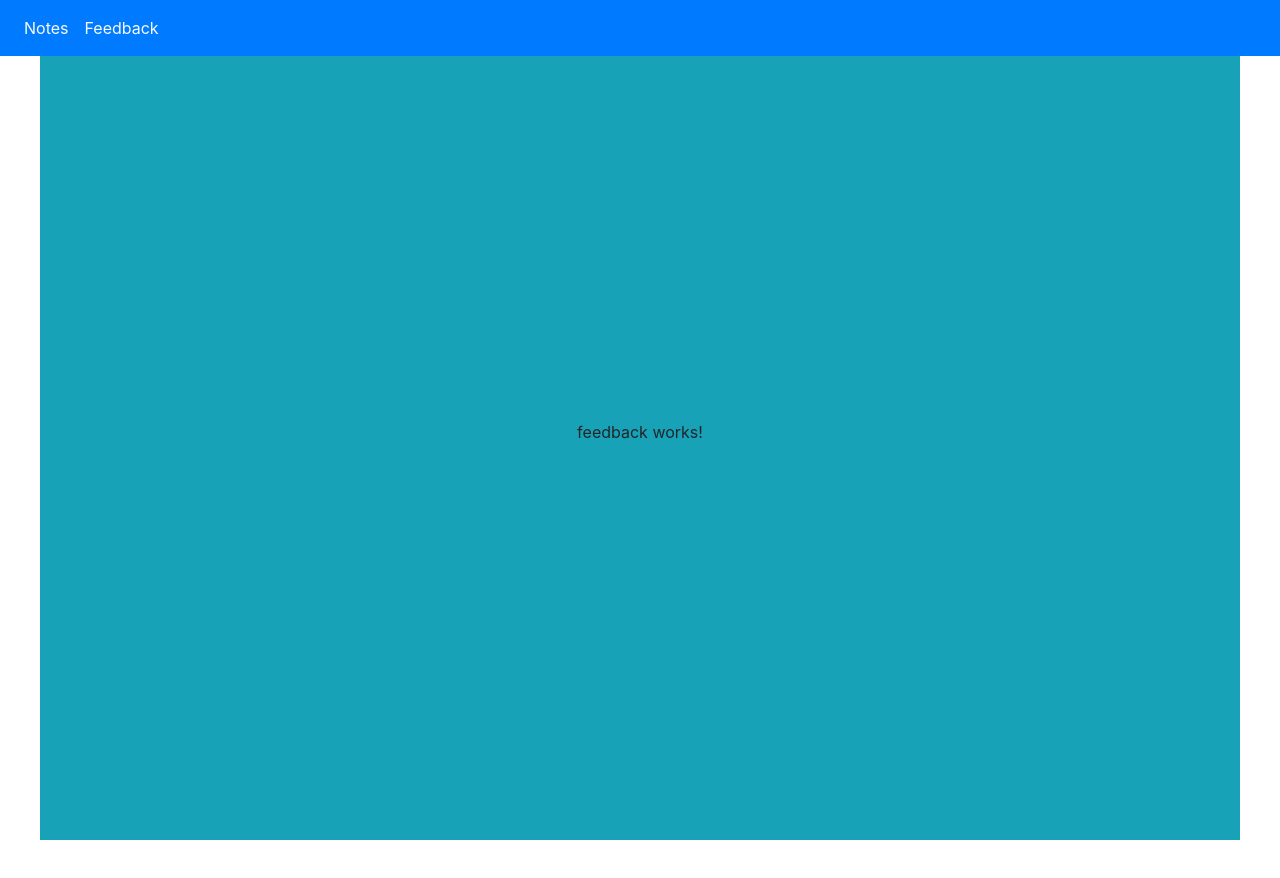
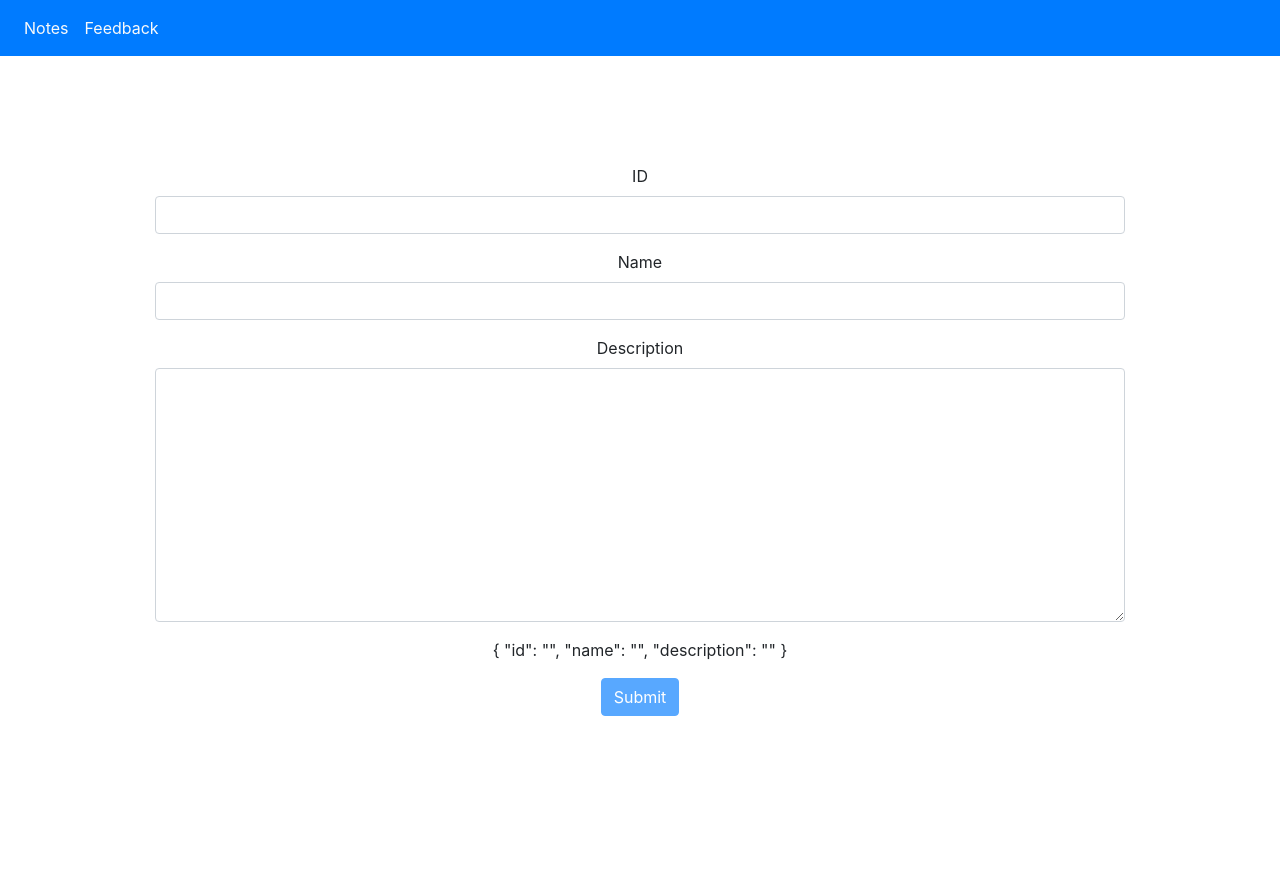
Before and after one commit to turkaytunc/trakya-sozluk, an Angular app: page /feedback in a window 1280 px wide. Built offline with nearby package versions, Linux system fonts and the light colour scheme.

Commit message:
initial webservice completed

```diff
--- a/src/app/app.component.html
+++ b/src/app/app.component.html
@@ -15,7 +15,7 @@
 
 <section>
   <div class="container-fluid">
-    <div class="row bg-info justify-content-center align-items-center" style="height: 100vh;">
+    <div class="row justify-content-center align-items-center" style="height: 100vh;">
       <div class="col-sm-10 text-center">
         <router-outlet></router-outlet>
       </div>
--- a/src/app/feedback/feedback.component.html
+++ b/src/app/feedback/feedback.component.html
@@ -1 +1,70 @@
-<p>feedback works!</p>
+<form #f="ngForm" class="rol-sm-12" (ngSubmit)="submit(f)">
+
+  <div class="form-group rol-lg-6">
+    <label for="ID" class="for">ID</label>
+    <input required
+           ngModel
+           name="id"
+           #id="ngModel"
+           (change)="log(id)"
+           id="ID"
+           type="text"
+           class="form-control"
+           minlength="3"
+           maxlength="10"
+    >
+    <div class="alert alert-danger"
+         *ngIf="firstName.touched && !firstName.valid">
+
+      <div *ngIf="firstName.errors.required">
+        ID is required
+      </div>
+      <div *ngIf="firstName.errors.minlength">
+        ID should be minimum {{ firstName.errors.minlength.requiredLength }} characters.
+      </div>
+      <div *ngIf="firstName.errors.maxlength">
+        ID should be maximum 15 characters
+      </div>
+
+    </div>
+  </div>
+
+
+  <div class="form-group rol-lg-6">
+    <label for="firstName" class="for">Name</label>
+    <input required
+           ngModel
+           name="name"
+           #firstName="ngModel"
+           (change)="log(firstName)"
+           id="firstName"
+           type="text"
+           class="form-control"
+           minlength="3"
+           maxlength="10"
+    >
+    <div class="alert alert-danger"
+         *ngIf="firstName.touched && !firstName.valid">
+
+      <div *ngIf="firstName.errors.required">
+        First name is required
+      </div>
+      <div *ngIf="firstName.errors.minlength">
+        First name should be minimum {{ firstName.errors.minlength.requiredLength }} characters.
+      </div>
+      <div *ngIf="firstName.errors.maxlength">
+        First name should be maximum 15 characters
+      </div>
+
+    </div>
+
+  </div>
+
+  <div class="form-group">
+    <label for="comment">Description</label>
+    <textarea ngModel name="description" id="comment" cols="30" rows="10" class="form-control">
+    </textarea>
+  </div>
+  <p>{{ f.value | json }}</p>
+  <button class="btn btn-primary" [disabled]="!f.valid">Submit</button>
+</form>
--- a/src/app/feedback/feedback.component.ts
+++ b/src/app/feedback/feedback.component.ts
@@ -1,4 +1,6 @@
-import { Component, OnInit } from '@angular/core';
+import {Component, OnInit} from '@angular/core';
+import {NgForm, NgModel} from '@angular/forms';
+import {HttpClient} from '@angular/common/http';
 
 @Component({
   selector: 'app-feedback',
@@ -7,9 +9,35 @@ import { Component, OnInit } from '@angular/core';
 })
 export class FeedbackComponent implements OnInit {
 
-  constructor() { }
+  model: Topic = {
+    id: '',
+    name: '',
+    description: ''
+  };
+
+  constructor(private http: HttpClient) {
+  }
 
   ngOnInit() {
   }
 
+  submit(f): void {
+    const url = 'http://localhost:8080/topics';
+    this.http.post(url, f.value).subscribe(
+      res => {
+        location.reload();
+      },
+      err => {
+        alert('An error has occured while sending feedback');
+      }
+    );
+    console.log(f.value);
+  }
+
 }
+
+export interface Topic {
+  id: string;
+  name: string;
+  description: string;
+}
--- a/src/app/navigation/navigation.component.html
+++ b/src/app/navigation/navigation.component.html
@@ -7,10 +7,10 @@
   <div class="collapse navbar-collapse justify-content-between" id="nav">
     <ul class="navbar-nav">
       <li class="nav-item">
-        <a class="nav-link text-light text-capitalize" href="notes">Notes</a>
+        <a class="nav-link text-light text-capitalize" routerLink="/notes">Notes</a>
       </li>
       <li class="nav-item">
-        <a class="nav-link text-light text-capitalize" href="feedback">Feedback</a>
+        <a class="nav-link text-light text-capitalize" routerLink="/feedback">Feedback</a>
       </li>
     </ul>
 
```
Also changed, not shown: src/app/app.module.ts (+15 -9 lines).
